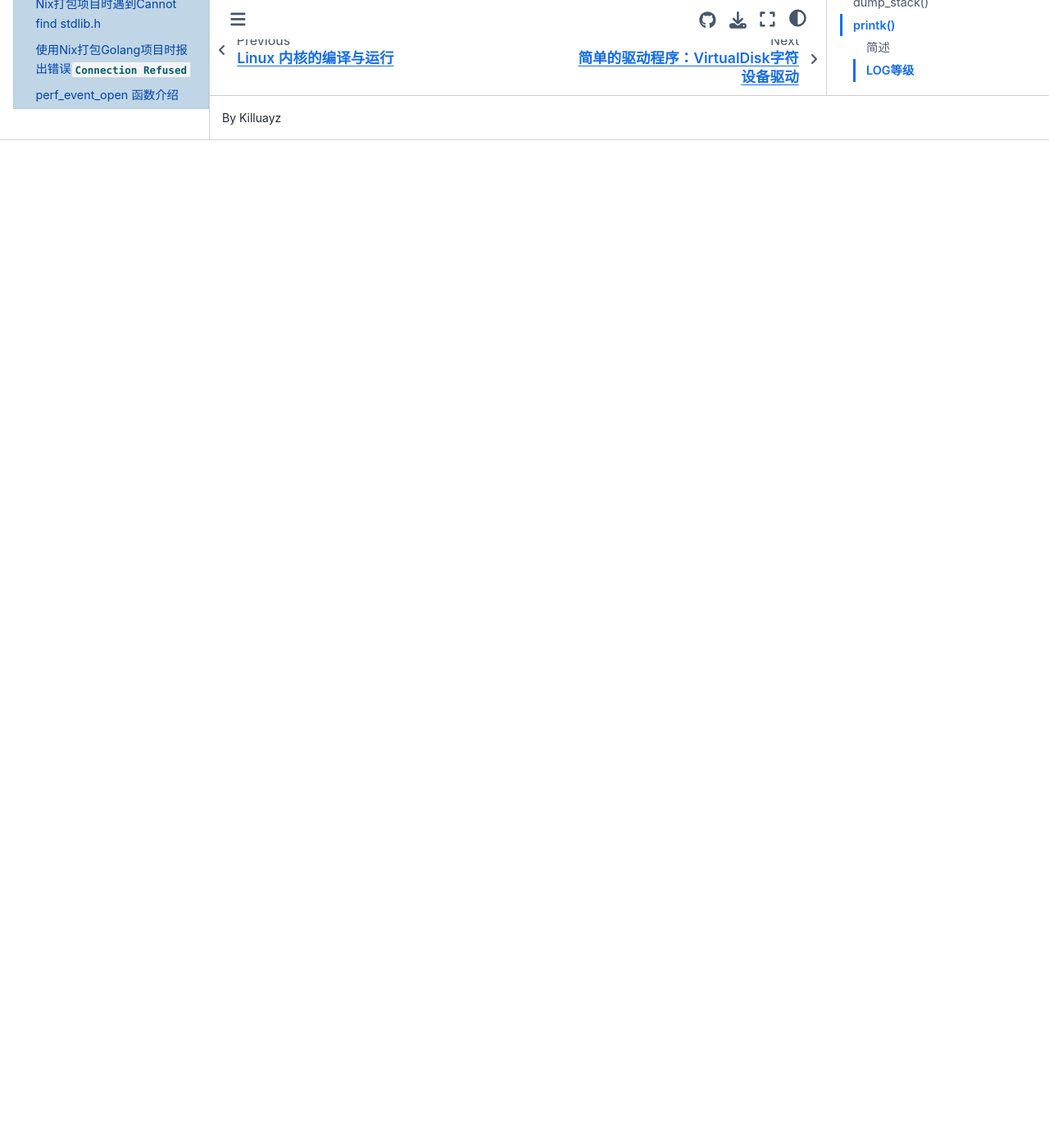
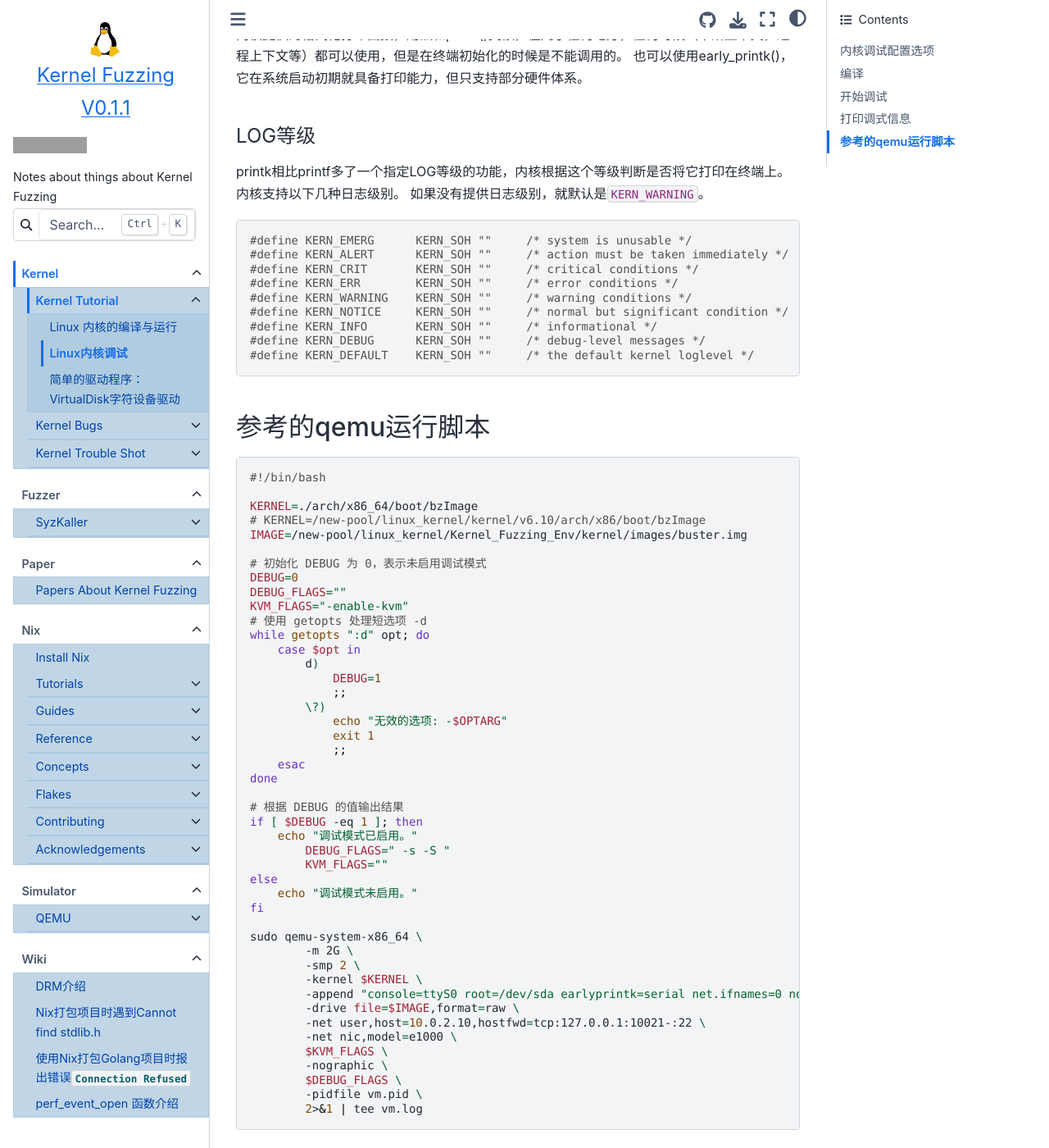
Before and after one commit to KilluaYZ/Kernel-Fuzzing-Tutorial, a Sphinx documentation site: the page built from source/kernel/tutorial/debug/debug_kernel.md, in a window 1280 px wide and 1400 px high, scrolled down 4180 px. Shown: the whole window at 82% size. Built offline with Sphinx 7.4.7 and the Sphinx Book theme 1.1.4, drawn with Linux system fonts in a browser that asks for light colours; pages that are not in the unit, such as notebooks, are missing from menus; before the commit the page ends 4351 px from its top, so only the background shows below that; some of the changed text lies outside the part shown; grey boxes are pictures that could not be loaded.

Commit message:
[0.1.1] 修改内核调试教程

````diff
--- a/source/_templates/about.html
+++ b/source/_templates/about.html
@@ -3,7 +3,7 @@
     <div style="display: flex; flex-direction: column; justify-content: center; align-items: center;">
       <img src="/_static/img/linux.svg" alt="">
       <span>Kernel Fuzzing</span>
-      <span>V0.1.0</span>
+      <span>V0.1.1</span>
     </div>
   </a>
 </div>
--- a/source/kernel/tutorial/debug/debug_kernel.md
+++ b/source/kernel/tutorial/debug/debug_kernel.md
@@ -137,6 +137,10 @@
 }
 ```
 
+最终我们在Vscode中便可以进行调试
+
+![Vscode调试Linux Kernel](1.png)
+
 ## 打印调式信息
 
 ### BUG() 和 BUG_ON()
@@ -181,3 +185,53 @@
 #define KERN_DEBUG	KERN_SOH ""	/* debug-level messages */
 #define KERN_DEFAULT	KERN_SOH ""	/* the default kernel loglevel */
 ```
+
+## 参考的qemu运行脚本
+
+```bash
+#!/bin/bash
+
+KERNEL=./arch/x86_64/boot/bzImage
+# KERNEL=/new-pool/linux_kernel/kernel/v6.10/arch/x86/boot/bzImage
+IMAGE=/new-pool/linux_kernel/Kernel_Fuzzing_Env/kernel/images/buster.img
+
+# 初始化 DEBUG 为 0，表示未启用调试模式
+DEBUG=0
+DEBUG_FLAGS=""
+KVM_FLAGS="-enable-kvm"
+# 使用 getopts 处理短选项 -d
+while getopts ":d" opt; do
+    case $opt in
+        d)
+            DEBUG=1
+            ;;
+        \?)
+            echo "无效的选项: -$OPTARG"
+            exit 1
+            ;;
+    esac
+done
+
+# 根据 DEBUG 的值输出结果
+if [ $DEBUG -eq 1 ]; then
+    echo "调试模式已启用。"
+        DEBUG_FLAGS=" -s -S "
+        KVM_FLAGS=""
+else
+    echo "调试模式未启用。"
+fi
+
+sudo qemu-system-x86_64 \
+        -m 2G \
+        -smp 2 \
+        -kernel $KERNEL \
+        -append "console=ttyS0 root=/dev/sda earlyprintk=serial net.ifnames=0 nokaslr" \
+        -drive file=$IMAGE,format=raw \
+        -net user,host=10.0.2.10,hostfwd=tcp:127.0.0.1:10021-:22 \
+        -net nic,model=e1000 \
+        $KVM_FLAGS \
+        -nographic \
+        $DEBUG_FLAGS \
+        -pidfile vm.pid \
+        2>&1 | tee vm.log
+```
````
Also changed, not shown: other parts of source/kernel/tutorial/debug/debug_kernel.md (+1 -1 lines), source/kernel/tutorial/debug/1.png (added).
